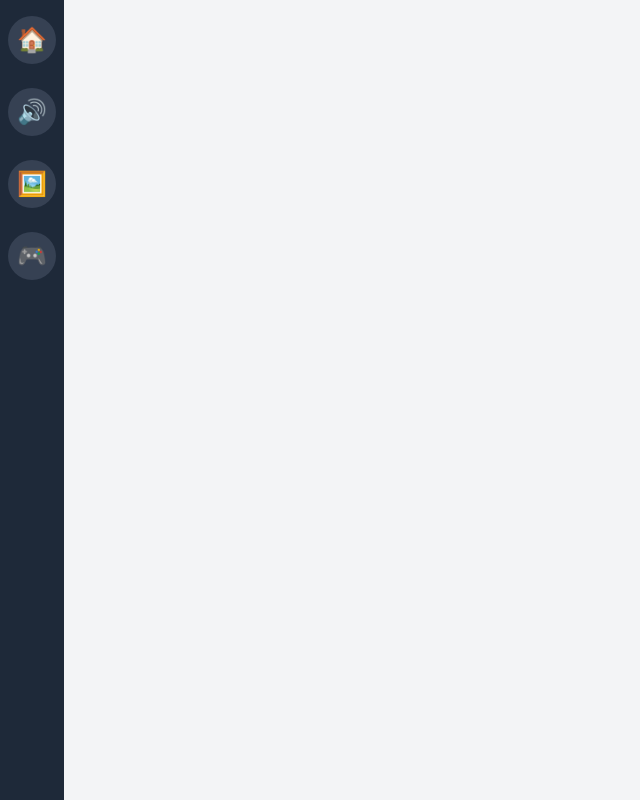
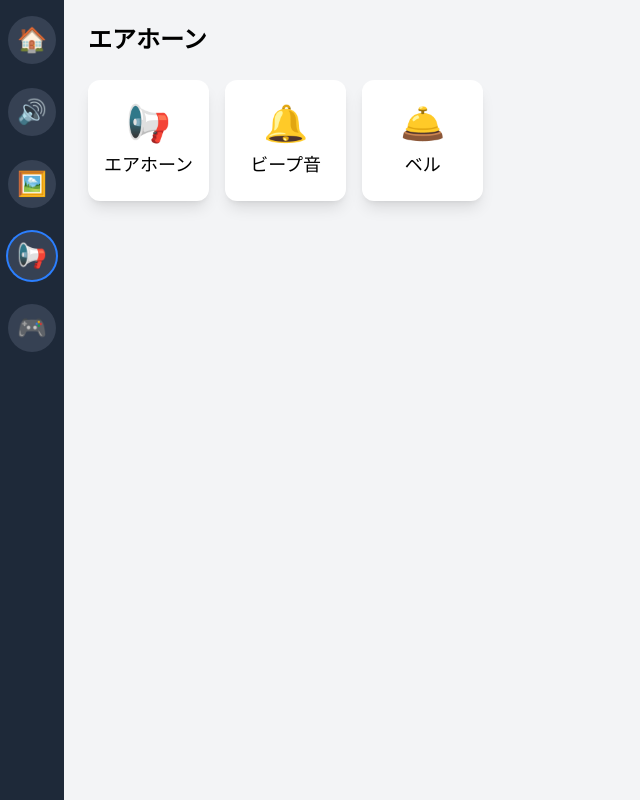
Before and after one commit to Nu424/app-tsumeawase, a React (Vite) app: page /airhorn in a window 1280 px wide. Before the commit this address had no page. Shown: the whole page, without its empty margins (0-640 px from the left). Built offline with nearby package versions, Linux system fonts and the light colour scheme.

Commit message:
feat: エアホーンアプリを追加した

```diff
--- a/src/App.tsx
+++ b/src/App.tsx
@@ -5,6 +5,7 @@ import Content from './components/Content';
 import Home from './components/apps/Home';
 import NoiseApp from './components/apps/NoiseApp';
 import ImageResizer from './components/apps/ImageResizer';
+import AirHorn from './components/apps/AirHorn';
 import App3 from './components/apps/App3';
 
 const App: React.FC = () => {
@@ -17,6 +18,7 @@ const App: React.FC = () => {
             <Route index element={<Home />} />
             <Route path="noise" element={<NoiseApp />} />
             <Route path="image-resizer" element={<ImageResizer />} />
+            <Route path="airhorn" element={<AirHorn />} />
             <Route path="app3" element={<App3 />} />
           </Route>
         </Routes>
--- a/src/components/Sidebar.tsx
+++ b/src/components/Sidebar.tsx
@@ -7,6 +7,7 @@ const Sidebar: React.FC = () => {
   const apps = [
     { id: 'noise', name: '騒音測定', icon: '🔊', path: '/noise' },
     { id: 'image-resizer', name: '画像リサイズ', icon: '🖼️', path: '/image-resizer' },
+    { id: 'airhorn', name: 'エアホーン', icon: '📢', path: '/airhorn' },
     { id: 'app3', icon: '🎮', path: '/app3' },
   ];
 
--- /dev/null
+++ b/src/components/apps/AirHorn.tsx
@@ -0,0 +1,51 @@
+import React, { useRef } from 'react';
+
+// 音源の定義
+const SOUNDS = [
+  { id: 'airhorn', label: 'エアホーン', file: '/sounds/airhorn.mp3', icon: '📢' },
+  { id: 'beep', label: 'ビープ音', file: '/sounds/beep.mp3', icon: '🔔' },
+  { id: 'bell', label: 'ベル', file: '/sounds/bell.mp3', icon: '🛎️' },
+];
+
+const AirHorn: React.FC = () => {
+  const audioRefs = useRef<{ [key: string]: HTMLAudioElement | null }>({});
+
+  const playSound = (soundId: string) => {
+    const audio = audioRefs.current[soundId];
+    if (audio) {
+      audio.currentTime = 0;
+      audio.play();
+    }
+  };
+
+  const setAudioRef = (soundId: string, el: HTMLAudioElement | null) => {
+    audioRefs.current[soundId] = el;
+  };
+
+  return (
+    <div className="p-6">
+      <h2 className="text-2xl font-bold mb-6">エアホーン</h2>
+
+      <div className="grid grid-cols-1 sm:grid-cols-2 md:grid-cols-3 gap-4">
+        {SOUNDS.map(sound => (
+          <div key={sound.id} className="relative">
+            <button
+              onClick={() => playSound(sound.id)}
+              className="w-full aspect-square rounded-xl flex flex-col items-center justify-center p-4 transition-all transform hover:scale-105 bg-white shadow-lg hover:shadow-xl active:scale-95 active:bg-gray-100"
+            >
+              <span className="text-4xl mb-2">{sound.icon}</span>
+              <span className="text-lg font-medium">{sound.label}</span>
+            </button>
+            <audio
+              ref={(el) => setAudioRef(sound.id, el)}
+              src={sound.file}
+              preload="auto"
+            />
+          </div>
+        ))}
+      </div>
+    </div>
+  );
+};
+
+export default AirHorn;
```
Also changed, not shown: 1 other file (tests, documents, lock files or other folders).
